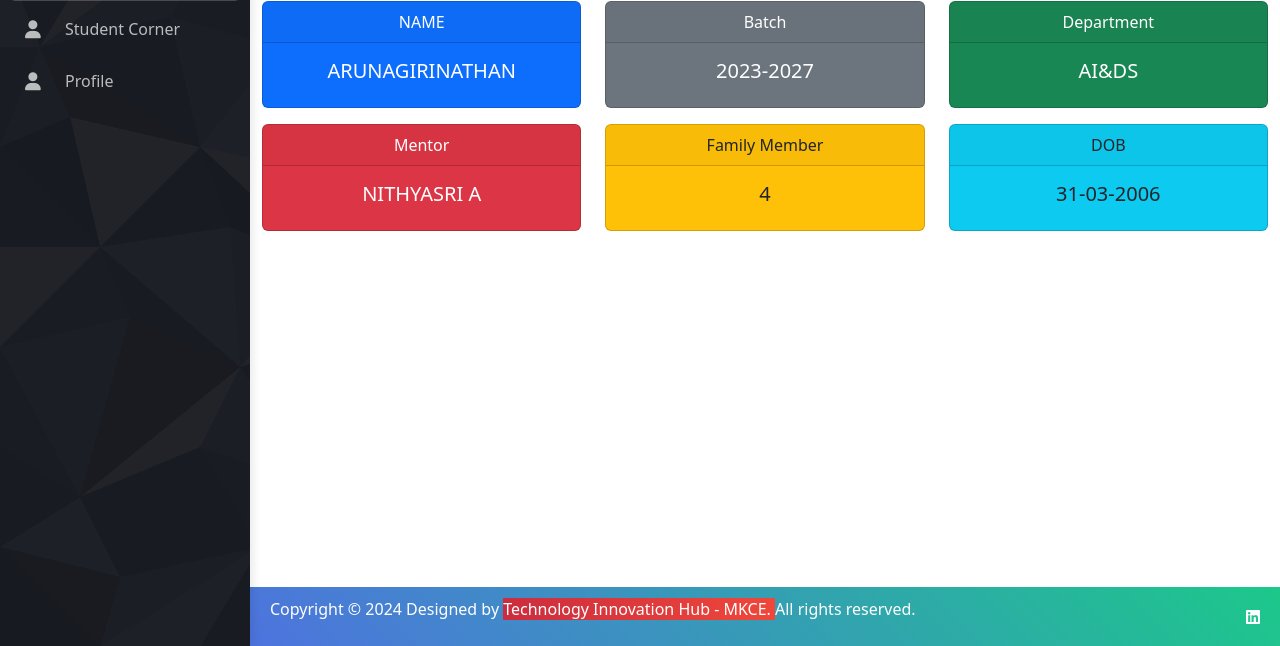
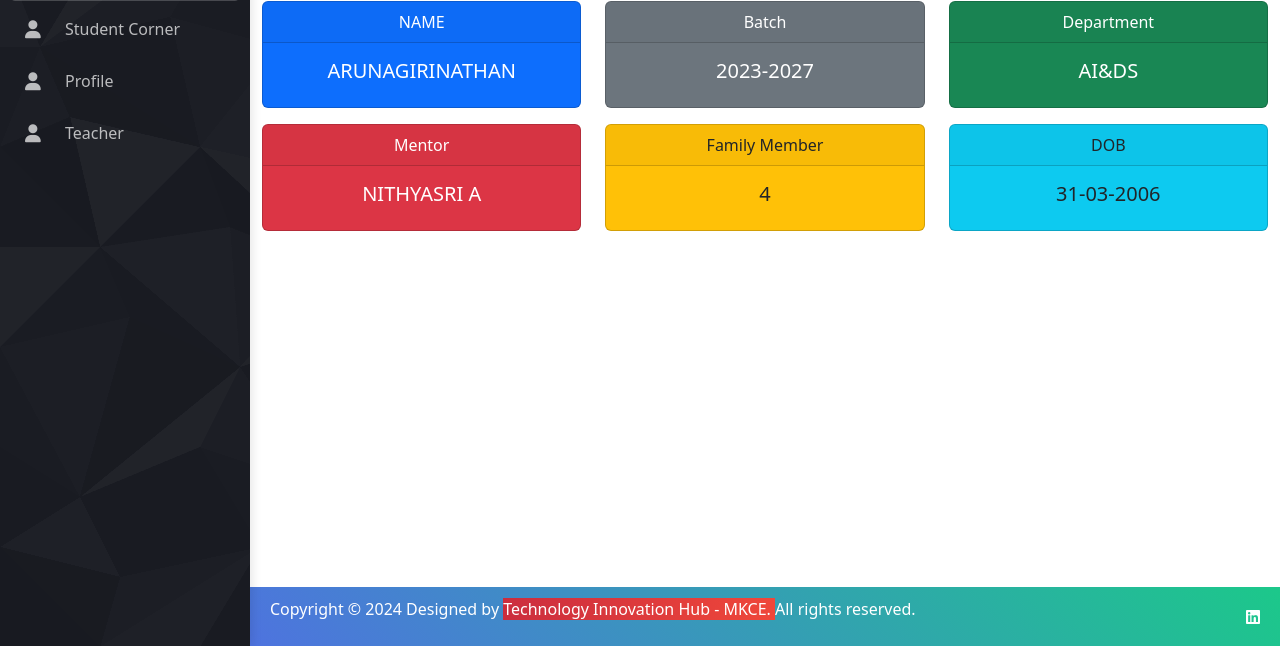
Before and after one commit to ARUNAGIRINATHAN-K/Full-Stack, a PHP site: page /index.php in a window 1280 px wide. Shown: the part 153-799 px from the top of the page. Run offline with PHP 8.4, Linux system fonts and the light colour scheme; some libraries are stand-ins or nearby versions.

Commit message:
added-teacher

```diff
--- a/KR-connect/sidebar.php
+++ b/KR-connect/sidebar.php
@@ -201,6 +201,10 @@ display: inline-block;
             <i class="fa-solid fa-user"></i>
             <span>Profile</span>
         </a>
+        <a href="teacher.php" class="menu-item">
+            <i class="fa-solid fa-user"></i>
+            <span>Teacher</span>
+        </a>
     </div>
 </div>
 
```
